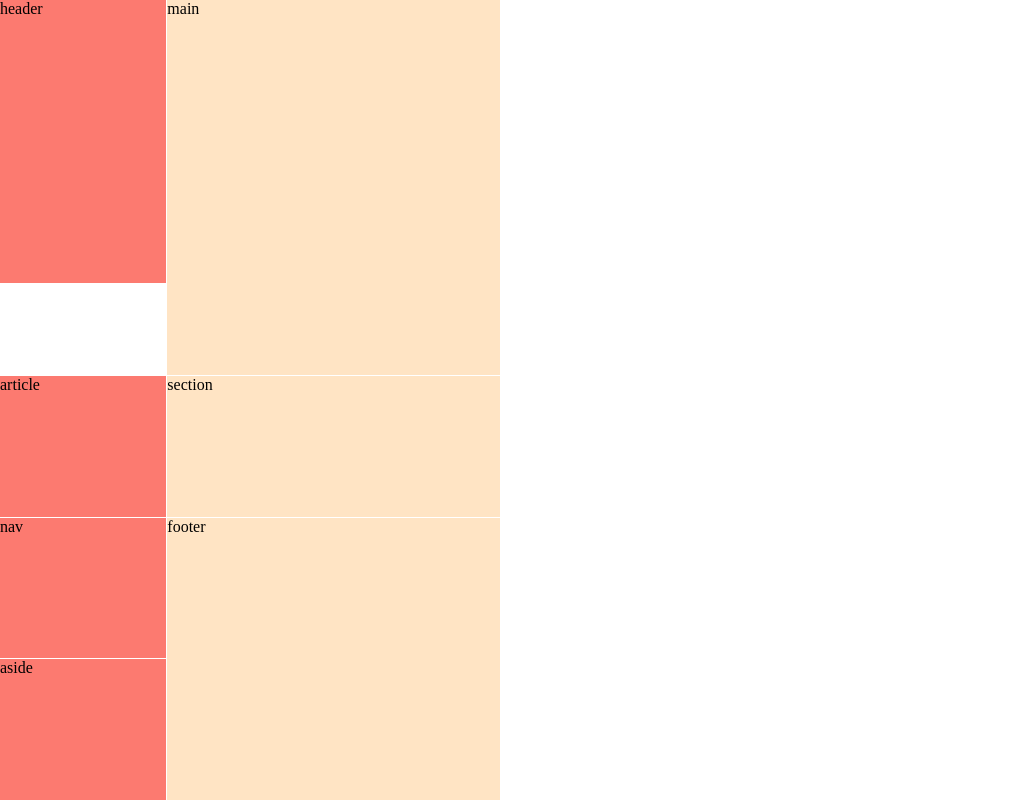
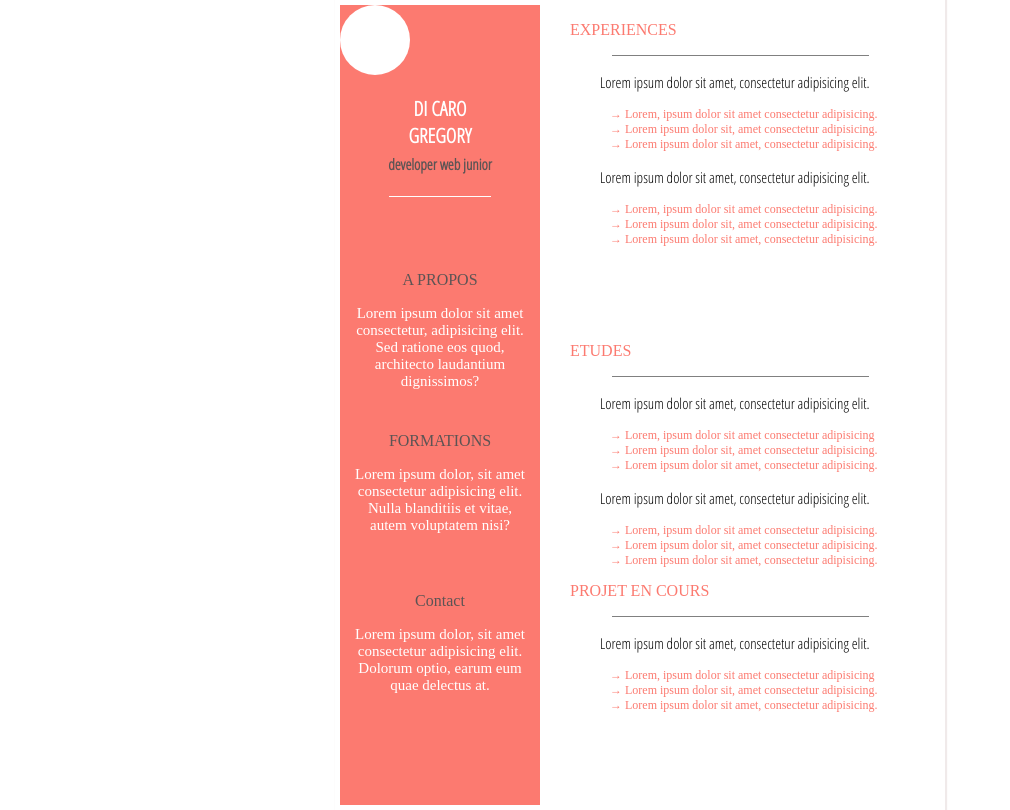
Before and after one commit to GregDiCaro/my-cv, a plain HTML site: page index.html in a window 1280 px wide. Shown: the whole page, without its empty margins (0-1010 px from the left). Drawn offline with Linux system fonts and the light colour scheme.

Commit message:
cv exercice evolution

```diff
--- a/index.html
+++ b/index.html
@@ -13,13 +13,86 @@
 
     <div class="tableau">
 
-        <header>header</header>
-        <nav>nav</nav>
-        <section>section</section>
-        <main>main</main>
-        <article>article</article>
-        <aside>aside</aside>
-        <footer>footer</footer>
+        <header>
+            <div class="cercle"></div>
+
+            <p>DI CARO <br/>GREGORY </br><span class="statut">developer web junior</span></p>
+
+            <hr size="one"width="50%" color="white">
+        </header>
+        <article>
+            <p> A PROPOS</p>
+            <p class="texteint">Lorem ipsum dolor sit amet consectetur, adipisicing elit. Sed ratione eos quod, architecto laudantium dignissimos?</p>
+        </article>
+        <nav>
+            <p>FORMATIONS</p>
+            <p class="texteint">Lorem ipsum dolor, sit amet consectetur adipisicing elit. Nulla blanditiis et vitae, autem voluptatem nisi?
+            </p>
+        </nav>
+        <aside>
+            <p>Contact</p>
+            <p class="texteint">Lorem ipsum dolor, sit amet consectetur adipisicing elit. Dolorum optio, earum eum quae delectus at.</p>
+
+        </aside>
+        <main class="titre">
+            <p>EXPERIENCES <hr  width="75%" size="1" color="grey"></p>
+            <div class="liste1">
+                    <p>Lorem ipsum dolor sit amet, consectetur adipisicing elit.</p>
+                <ul>
+                    <li>Lorem, ipsum dolor sit amet consectetur adipisicing.</li>
+                    <li>Lorem ipsum dolor sit, amet consectetur adipisicing.</li>
+                    <li>Lorem ipsum dolor sit amet, consectetur adipisicing.</li>
+                </ul>
+            </div>
+
+            <div class="liste1">
+                <p>Lorem ipsum dolor sit amet, consectetur adipisicing elit.</p>
+            <ul>
+                <li>Lorem, ipsum dolor sit amet consectetur adipisicing.</li>
+                <li>Lorem ipsum dolor sit, amet consectetur adipisicing.</li>
+                <li>Lorem ipsum dolor sit amet, consectetur adipisicing.</li>
+            </ul>
+        </div>
+
+
+
+        </main>
+        <section class="titre">
+            <p>ETUDES <hr  width="75%" size="1" color="grey"></p>
+            <div class="liste1">
+                <p>Lorem ipsum dolor sit amet, consectetur adipisicing elit.</p>
+            <ul>
+                <li>Lorem, ipsum dolor sit amet consectetur adipisicing </li>
+                <li>Lorem ipsum dolor sit, amet consectetur adipisicing.</li>
+                <li>Lorem ipsum dolor sit amet, consectetur adipisicing.</li>
+            </ul>
+        </div>
+
+        <div class="liste1">
+            <p>Lorem ipsum dolor sit amet, consectetur adipisicing elit.</p>
+        <ul>
+            <li>Lorem, ipsum dolor sit amet consectetur adipisicing.</li>
+            <li>Lorem ipsum dolor sit, amet consectetur adipisicing.</li>
+            <li>Lorem ipsum dolor sit amet, consectetur adipisicing.</li>
+        </ul>
+    </div>
+
+
+        </section>
+        <footer class="titre">
+            <p class="titre">PROJET EN COURS <hr  width="75%" size="1" color="grey"></p>
+
+            <div class="liste1">
+                <p>Lorem ipsum dolor sit amet, consectetur adipisicing elit.</p>
+            <ul>
+                <li>Lorem, ipsum dolor sit amet consectetur adipisicing </li>
+                <li>Lorem ipsum dolor sit, amet consectetur adipisicing.</li>
+                <li>Lorem ipsum dolor sit amet, consectetur adipisicing.</li>
+            </ul>
+        </div>
+
+
+        </footer>
 
 
 
--- a/style.css
+++ b/style.css
@@ -1,3 +1,7 @@
+
+@import url('https://fonts.googleapis.com/css2?family=Open+Sans+Condensed:wght@300&display=swap');
+
+
 body{
 
     padding: 0;
@@ -8,40 +12,82 @@ body{
 
     display: grid;
     grid-template-columns: 1fr 2fr ;
-    grid-template-rows: 1fr 1fr 1fr 1fr ;
-    width:500px;
+    grid-template-rows: repeat(9 , 1fr);
+    width:600px;
     height: 100vh;
-    grid-gap: 1px;
+    margin: auto;
+    padding: 5px;
+    box-shadow: 1px 1px 1px 1px rgb(240, 234, 234);
     grid-template-areas:
     "header main"
+    "header main"
+    "header main"
     "article section"
-    "nav footer"
+    "article section"
+    "nav section"
+    "nav section"
+    "aside footer"
     "aside footer"
     ;
+
 }
+
 header{
     background-color: rgb(252, 122, 112);
     grid-area: header;
-    height: 283px;
-
+    font-size: 20px;
+    font-weight: bold;
+    font-family:'Open Sans Condensed', sans-serif;
+    text-align: center;
+    color:white;
 
 }
+.cercle{
+    height: 70px;
+    width: 70px;
+
+    border-radius: 35px;
+    background-color: white;
+}
+.statut{
+    color: rgb(92, 84, 84);
+    text-align: center;
+    padding: 10px;
+    font-size: 15px;
+
+}
+
+.texteint{
+
+    font-size: 15px;
+    color:white;
+}
+
 article{
     background-color: rgb(252, 122, 112);
     ;
     grid-area: article;
-
-
-
+    grid-column: 1;
+    color: rgb(92, 84, 84);
+    text-align: center;
+    padding: 10px;
 }
 nav{
     background-color: rgb(252, 122, 112);
     grid-area: nav;
+    text-align: center;
+    color: rgb(92, 84, 84);
+    padding: 10px;
 }
 aside{
     background-color: rgb(252, 122, 112);
     grid-area: aside;
+    color: rgb(92, 84, 84);
+    text-align: center;
+    padding: 10px;
 }
+
+
 
 /* .tableau2{
 
@@ -56,26 +102,60 @@ aside{
     grid-gap: 10px;
 
 } */
-footer{
+.titre{
+    color: rgb(252, 122, 112);
+    text-align: left;
+}
+div > p {
+    font-size: 15px;
+    text-align: left;
+    color: black;
+    margin-left: 30px;
+    font-family:'Open Sans Condensed', sans-serif;
+}
 
+div>ul{
+    font-size: 12px;
+    text-align: left;
+}
+li{
+    list-style-type: none;
+}
+li:before {
 
-    background-color: bisque;
-    grid-area: footer;
-
-
-
+	content: "→ ";
 }
 main{
-    background-color: bisque;
+
     grid-area: main;
-    height: 375px;
+    grid-column: 2;
+    grid-row: 1/4;
+    color: rgb(92, 84, 84);
+    text-align: center;
+    padding-right: 30px;
+    padding-left: 30px;
 
 
 }
 
 section{
-    background-color: bisque;
+
     grid-area: section;
 
+    grid-column: 2;
+    grid-row: 5/7;
+    color: rgb(92, 84, 84);
+    text-align: center;
+    padding-right: 30px;
+    padding-left: 30px;
+}
+footer{
 
-}
+        grid-area: footer;
+        grid-column: 2;
+        grid-row: 8/9;
+        color: rgb(92, 84, 84);
+        text-align: center;
+        padding-right: 30px;
+        padding-left: 30px;
+    }
```
